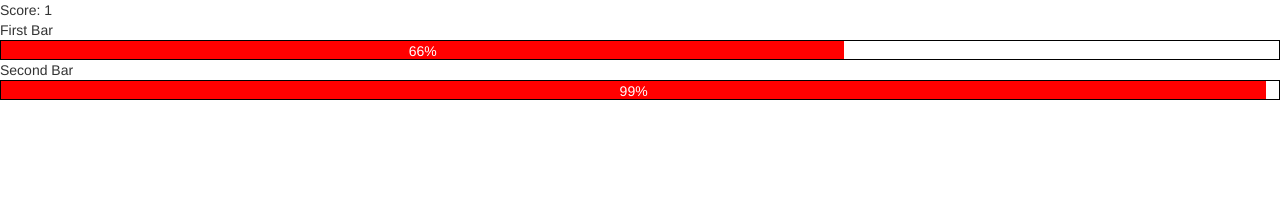
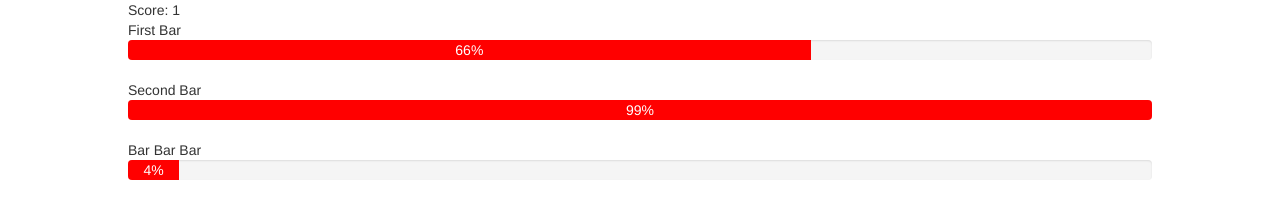
Before and after one commit to cmharada/angular-progress-bars, a plain HTML site: page index.html in a window 1280 px wide. Drawn offline with Linux system fonts and the light colour scheme.

Commit message:
Move angular to lib directory

```diff
--- a/css/app.css
+++ b/css/app.css
@@ -1,7 +1,6 @@
-.box {
-  width: 100%;
-  height: 20px;
-  border: thin solid black;
+.main {
+  width: 80%;
+  margin: auto;
 }
 
 .bar {
--- a/index.html
+++ b/index.html
@@ -5,28 +5,17 @@
     <link rel="stylesheet" href="css/app.css">
   </head>
   <body ng-app="testApp">
-    <div ng-controller="ProgressCtrl" tick>
+    <div class="main" ng-controller="ProgressCtrl" tick>
       Score: {{game.score}}
       <div ng-repeat="product in products">
         {{product.name}}
-        <div class="box" ng-controller="TaskCtrl" product={{product}}>
-          <div class="bar" style="width: {{percent() | progressFilter}}">
+        <div class="progress" ng-controller="TaskCtrl" product={{product}}>
+          <div class="bar" style="width: {{percent() | progressBarFilter}}">
             <span>{{percent() | progressFilter}}</span>
           </div>
         </div>
       </div>
-<!--      <div class="box" ng-controller="TaskCtrl" max=4>
-        <div class="bar" style="width: {{percent() | progressFilter}}">
-          <span>{{percent() | progressFilter}}</span>
-        </div>
-      </div>
-      <div class="box" ng-controller="TaskCtrl" max=10>
-        <div class="bar" style="width: {{percent() | progressFilter}}">
-          <span>{{percent() | progressFilter}}</span>
-        </div>
-      </div>
-    </div> -->
-    <script src="javascript/angular.min.js">
+    <script src="lib/javascript/angular.min.js">
     </script>
     <script src="javascript/app.js">
     </script>
--- a/javascript/app.js
+++ b/javascript/app.js
@@ -19,6 +19,11 @@
         name: "Second Bar",
         maxProgress: 5,
         value: 10
+      },
+      {
+        name: "Bar Bar Bar",
+        maxProgress: 100,
+        value: 100
       }
     ];
   }]);
--- a/javascript/filters.js
+++ b/javascript/filters.js
@@ -2,4 +2,8 @@ angular.module("testAppFilters", []).filter("progressFilter", function() {
   return function(progress) {
     return Math.floor(progress) + "%";
   };
+}).filter("progressBarFilter", function() {
+  return function(progress) {
+    return progress + "%";
+  };
 });
```
Also changed, not shown: lib/javascript/angular.min.js (renamed from javascript/angular.min.js).
